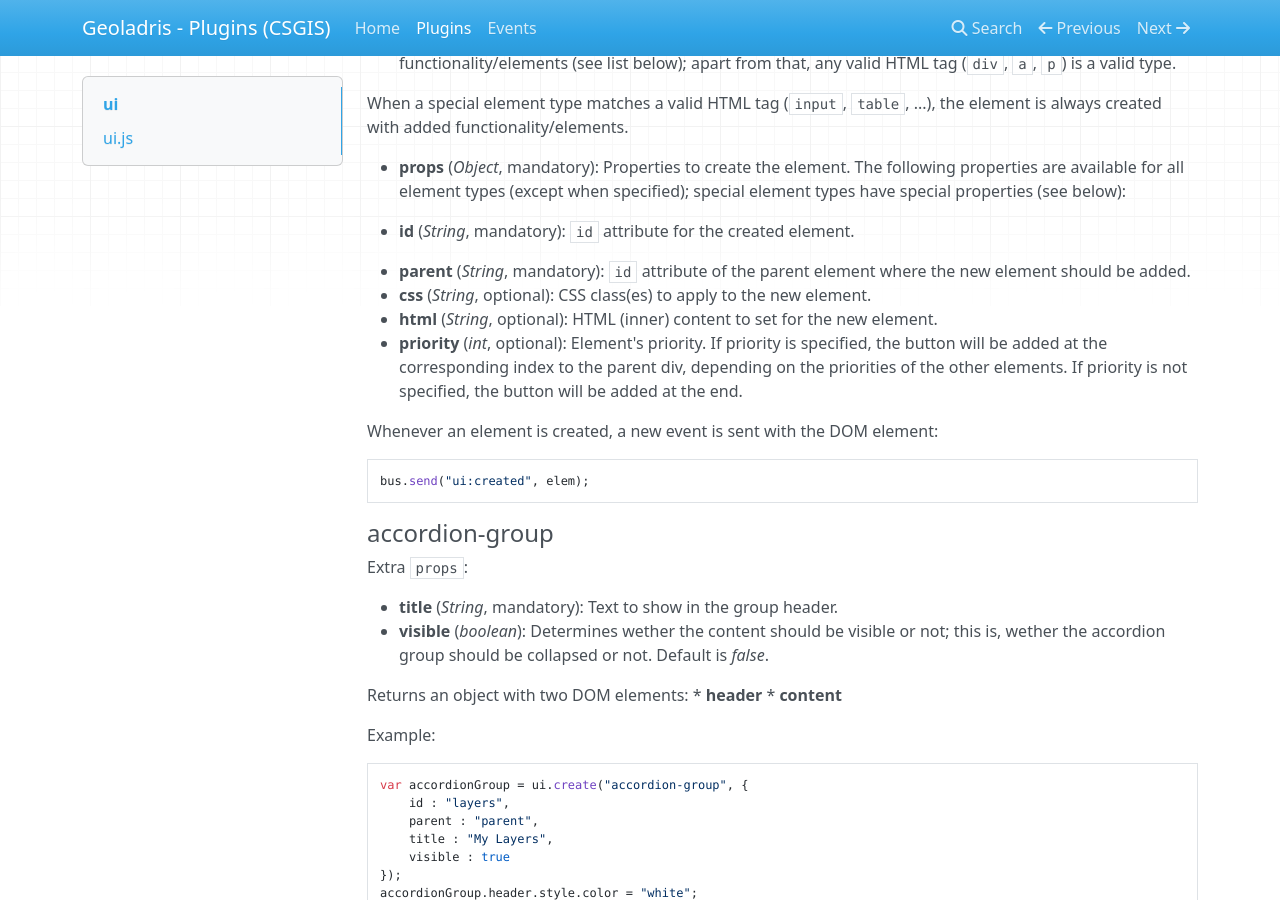
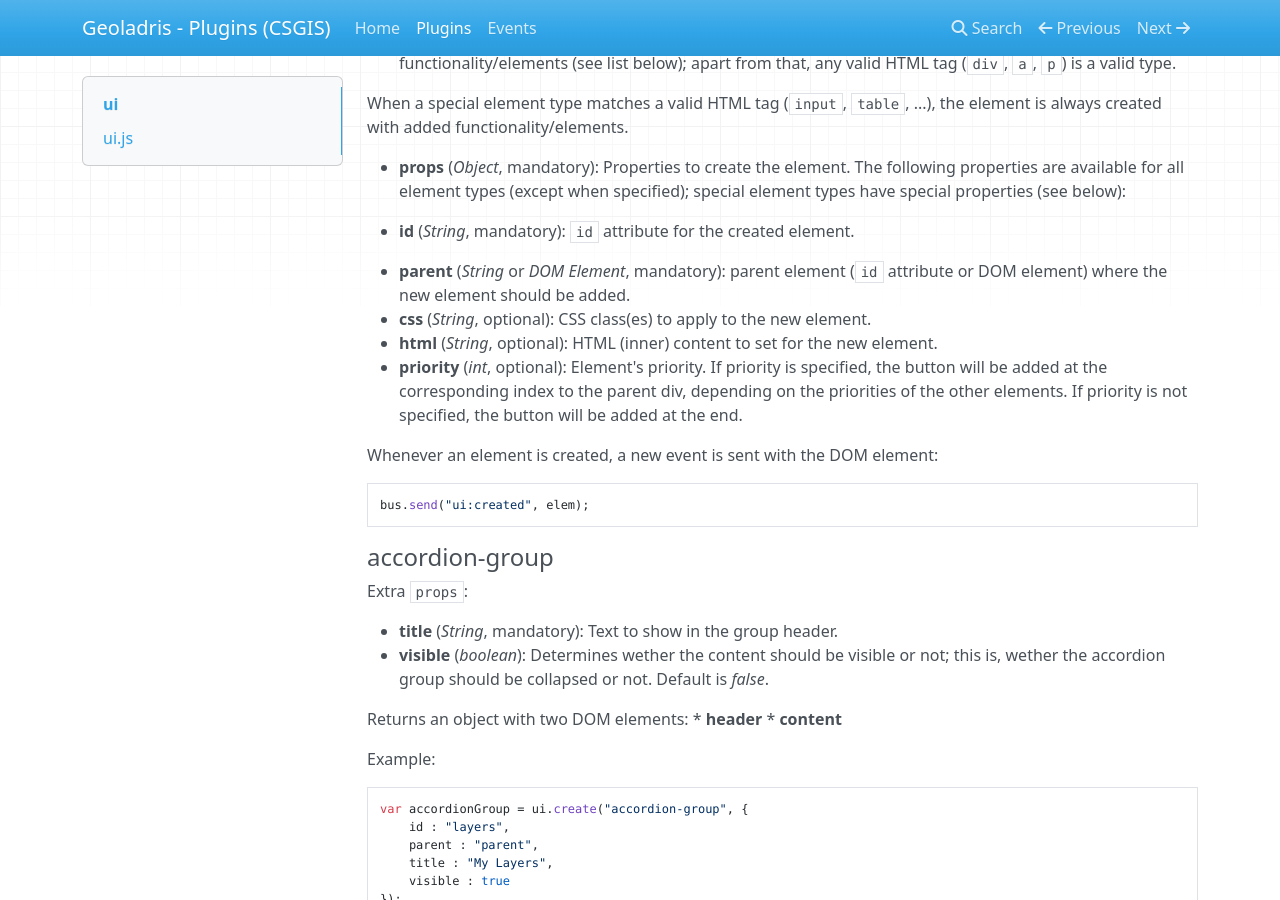
Before and after one commit to csgis/geoladris-ui, an MkDocs documentation site: the page built from docs/plugins.md, in a window 1280 px wide and 900 px high, scrolled down 340 px. Built offline with MkDocs 1.6.1, drawn with Linux system fonts in a browser that asks for light colours; nearby versions of some CDN libraries; old or Windows-style settings are respelled for this version of MkDocs.

Commit message:
Update docs

```diff
--- a/docs/plugins.md
+++ b/docs/plugins.md
@@ -17,7 +17,7 @@ UI creation is managed with a single function instead of a set of events. The fu
 * **props** (*Object*, mandatory): Properties to create the element. The following properties are available for all element types (except when specified); special element types have special properties (see below):
 
   * **id** (*String*, mandatory): `id` attribute for the created element.
-  * **parent** (*String*, mandatory): `id` attribute of the parent element where the new element should be added.
+  * **parent** (*String* or *DOM Element*, mandatory): parent element (`id` attribute or DOM element) where the new element should be added.
   * **css** (*String*, optional): CSS class(es) to apply to the new element.
   * **html** (*String*, optional): HTML (inner) content to set for the new element.
   * **priority** (*int*, optional): Element's priority. If priority is specified, the button will be added at the corresponding index to the parent div, depending on the priorities of the other elements. If priority is not specified, the button will be added at the end.
```
